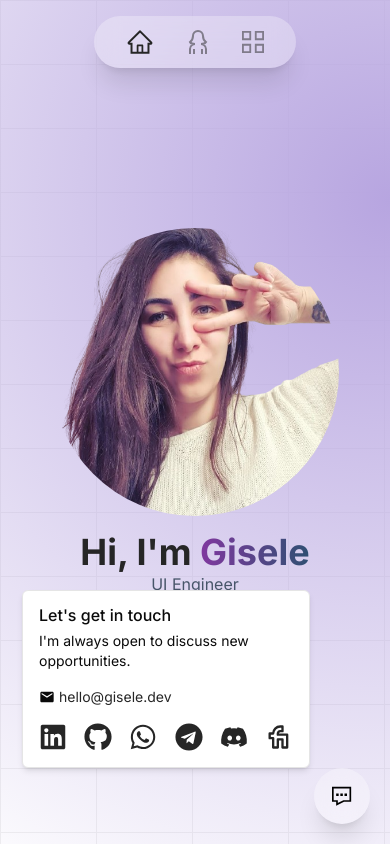
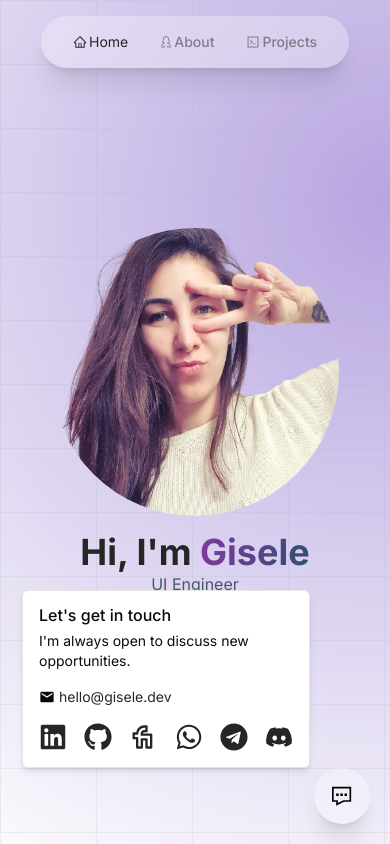
Before and after one commit to gbspecapedra/portfolio, a Next.js app: page / in a window 390 px wide. Both pictures are taken after a click on the button 342 px from the left and 796 px from the top of the page. Built offline with nearby package versions, Linux system fonts and the light colour scheme.

Commit message:
fix: navbar & hero page & navigation

```diff
--- a/app/page.tsx
+++ b/app/(home)/page.tsx
@@ -1,16 +1,21 @@
-import { Hero, ContactButton, FloatingNavbar } from "@/components/index";
+import { ContactButton, Hero, Navbar } from "@/components/index";
+import { Metadata } from "next";
+
+export const metadata: Metadata = {
+  title: "Home | Gisele Pecapedra's portfolio",
+};
 
 export default function Home() {
   return (
-    <main className="h-dvh w-dvw max-h-screen max-w-7xl flex flex-col items-center justify-center overflow-hidden mx-auto">
+    <main className="h-dvh w-dvw min-h-screen max-w-7xl flex flex-col items-center justify-center mx-auto">
       <div className="absolute inset-0 -z-10 h-screen w-full bg-white bg-[linear-gradient(to_right,#f0f0f0_1px,transparent_1px),linear-gradient(to_bottom,#f0f0f0_1px,transparent_1px)] bg-[size:6rem_4rem]">
         <div className="absolute bottom-0 left-0 right-0 top-0 bg-[radial-gradient(circle_800px_at_100%_200px,#b7a5e0,transparent)]"></div>
       </div>
       <div className="h-full w-full flex">
-        <ContactButton />
-        <FloatingNavbar />
+        <Navbar isFloating />
         <Hero />
       </div>
+      <ContactButton />
     </main>
   );
 }
--- a/app/layout.tsx
+++ b/app/layout.tsx
@@ -6,8 +6,9 @@ import { cn } from "@/lib/utils";
 const inter = Inter({ subsets: ["latin"], variable: "--font-inter" });
 
 export const metadata: Metadata = {
-  title: "Gisele's Portfolio",
-  description: "UI Engineer",
+  title: "Gisele Pecapedra | UI Engineer & Designer",
+  description:
+    "Discover Gisele Pecapedra's portfolio, where innovative UI engineering meets sleek, modern design. Showcasing 8+ years of expertise in crafting user-focused web applications with cutting-edge technologies and a passion for clean, maintainable code.",
 };
 
 export default function RootLayout({
--- a/components/ContactButton.tsx
+++ b/components/ContactButton.tsx
@@ -8,8 +8,8 @@ import {
   FaTelegram,
   FaWhatsapp,
 } from "react-icons/fa";
-import Link from "next/link";
 import { TbBrandFiverr } from "react-icons/tb";
+import { CustomLink } from "./CustomLink";
 
 export const ContactButton = () => {
   return (
@@ -35,56 +35,42 @@ export const ContactButton = () => {
           </div>
           <div className="flex items-center space-x-1">
             <MdEmail />
-            <Link
-              href="mailto:hello@gisele.dev"
-              className="text-sm text-neutral-800 hover:text-accent"
-            >
-              hello@gisele.dev
-            </Link>
+            <CustomLink
+              title="hello@gisele.dev"
+              url="mailto:hello@gisele.dev"
+            />
           </div>
           <div className="flex items-center justify-between">
-            <Link
-              href="https://www.linkedin.com/in/gbspecapedra/"
+            <CustomLink
+              url="https://www.linkedin.com/in/gbspecapedra/"
+              icon={<FaLinkedin size={28} />}
               target="_blank"
-              className="text-neutral-800 hover:text-accent"
-            >
-              <FaLinkedin size={28} />
-            </Link>
-            <Link
-              href="https://github.com/gbspecapedra"
+            />
+            <CustomLink
+              url="https://github.com/gbspecapedra"
+              icon={<FaGithub size={28} />}
               target="_blank"
-              className="text-neutral-800 hover:text-accent"
-            >
-              <FaGithub size={28} />
-            </Link>
-            <Link
-              href="https://wa.link/q1y70s"
+            />
+            <CustomLink
+              url="https://www.fiverr.com/pe/VY7g4re"
+              icon={<TbBrandFiverr size={28} />}
               target="_blank"
-              className="text-neutral-800 hover:text-accent"
-            >
-              <FaWhatsapp size={28} />
-            </Link>
-            <Link
-              href="https://t.me/gbspecapedra"
+            />
+            <CustomLink
+              url="https://wa.link/q1y70s"
+              icon={<FaWhatsapp size={28} />}
               target="_blank"
-              className="text-neutral-800 hover:text-accent"
-            >
-              <FaTelegram size={28} />
-            </Link>
-            <Link
-              href="https://discord.com/users/gbspecapedra"
+            />
+            <CustomLink
+              url="https://t.me/gbspecapedra"
+              icon={<FaTelegram size={28} />}
               target="_blank"
-              className="text-neutral-800 hover:text-accent"
-            >
-              <FaDiscord size={28} />
-            </Link>
-            <Link
-              href="https://www.fiverr.com/pe/VY7g4re"
+            />
+            <CustomLink
+              url="https://discord.com/users/gbspecapedra"
+              icon={<FaDiscord size={28} />}
               target="_blank"
-              className="text-neutral-800 hover:text-accent"
-            >
-              <TbBrandFiverr size={28} />
-            </Link>
+            />
           </div>
         </div>
       </PopoverContent>
--- /dev/null
+++ b/components/CustomLink.tsx
@@ -0,0 +1,29 @@
+import Link from "next/link";
+
+export const CustomLink = ({
+  url,
+  icon,
+  title,
+  target,
+  rel,
+  className,
+}: {
+  url: string;
+  icon?: React.ReactNode;
+  title?: string;
+  target?: string;
+  rel?: string;
+  className?: string;
+}) => {
+  return (
+    <Link
+      href={url}
+      target={target}
+      rel={rel}
+      className={`flex items-center space-x-0.5 text-neutral-800 hover:text-accent hover:underline ${className}`}
+    >
+      {icon && <span>{icon}</span>}
+      {title && <span className="text-sm">{title}</span>}
+    </Link>
+  );
+};
--- a/components/FloatingNavbar.tsx
+++ /dev/null
@@ -1,45 +0,0 @@
-import Link from "next/link";
-import React from "react";
-import { AiOutlineHome } from "react-icons/ai";
-import { GrProjects, GrUserFemale } from "react-icons/gr";
-import { Button } from "./ui";
-
-export const FloatingNavbar = () => {
-  return (
-    <nav className="absolute top-0 left-1/2 transform -translate-x-1/2 flex items-center justify-center bg-white/30 backdrop-blur-md shadow-xl rounded-full py-1.5 px-8 mt-4 space-x-8">
-      <Link
-        href="/"
-        className="text-neutral-800 hover:text-accent hover:underline"
-      >
-        <span className="block sm:hidden">
-          <AiOutlineHome size={28} />
-        </span>
-        <span className="hidden text-sm sm:block">Home</span>
-      </Link>
-
-      <Button variant="link" disabled className="m-0 p-0">
-        <Link
-          href="/about"
-          className="text-neutral-800 hover:text-accent hover:underline"
-        >
-          <span className="block sm:hidden">
-            <GrUserFemale size={24} />
-          </span>
-          <span className="hidden text-sm sm:block">About</span>
-        </Link>
-      </Button>
-
-      <Button variant="link" disabled className="m-0 p-0">
-        <Link
-          href="/projects"
-          className="text-neutral-800 hover:text-accent hover:underline"
-        >
-          <span className="block sm:hidden">
-            <GrProjects size={22} />
-          </span>
-          <span className="hidden text-sm sm:block">Projects</span>
-        </Link>
-      </Button>
-    </nav>
-  );
-};
--- a/components/Hero.tsx
+++ b/components/Hero.tsx
@@ -2,16 +2,16 @@
 
 import Image from "next/image";
 import Link from "next/link";
-import HeroImage from "./../public/hero.png";
 import { Button } from "./ui";
 import { FaGithub, FaLinkedin } from "react-icons/fa";
+import { CustomLink } from "./CustomLink";
 
 export const Hero = () => {
   return (
     <div className="flex flex-col items-center justify-center gap-4 w-full pt-16 sm:flex-row-reverse sm:pt-0">
       <div className="relative w-72 h-72 md:w-96 md:h-96 lg:w-[600px] lg:h-[600px] select-none">
         <Image
-          src={HeroImage}
+          src="/assets/images/hero.png"
           alt="hero"
           fill
           className="rounded-full select-none pointer-events-none"
@@ -28,20 +28,16 @@ export const Hero = () => {
           </div>
         </div>
         <div className="flex space-x-2 pt-2">
-          <Link
-            href="https://www.linkedin.com/in/gbspecapedra/"
+          <CustomLink
+            url="https://www.linkedin.com/in/gbspecapedra/"
+            icon={<FaLinkedin size={28} />}
             target="_blank"
-            className="text-neutral-800 hover:text-accent"
-          >
-            <FaLinkedin size={28} />
-          </Link>
-          <Link
-            href="https://github.com/gbspecapedra"
+          />
+          <CustomLink
+            url="https://github.com/gbspecapedra"
+            icon={<FaGithub size={28} />}
             target="_blank"
-            className="text-neutral-800 hover:text-accent"
-          >
-            <FaGithub size={28} />
-          </Link>
+          />
         </div>
         <div className="flex pt-2">
           <Button
@@ -50,7 +46,7 @@ export const Hero = () => {
             asChild
           >
             <Link
-              href="/files/GiselePecapedraResume.pdf"
+              href="assets/files/GiselePecapedraResume.pdf"
               target="_blank"
               rel="noopener noreferrer"
             >
--- /dev/null
+++ b/components/Navbar.tsx
@@ -0,0 +1,47 @@
+"use client";
+
+import { usePathname } from "next/navigation";
+import { AiOutlineCode, AiOutlineHome } from "react-icons/ai";
+import { GrUserFemale } from "react-icons/gr";
+import { Button } from "./ui";
+import { CustomLink } from "@/components/index";
+
+export const Navbar = ({ isFloating = false }: { isFloating?: boolean }) => {
+  const pathname = usePathname();
+
+  return (
+    <nav
+      className={`flex items-center justify-center backdrop-blur-md shadow-xl py-1.5 px-8 space-x-8 ${
+        isFloating
+          ? "absolute top-0 left-1/2 transform -translate-x-1/2 bg-white/30 rounded-full mt-4"
+          : "w-full bg-transparent h-14"
+      }`}
+    >
+      <CustomLink
+        url="/"
+        title="Home"
+        icon={<AiOutlineHome size={14} />}
+        className={`${
+          pathname === "/"
+            ? "text-accent hover:no-underline"
+            : "text-neutral-800"
+        }`}
+      />
+      <Button variant="link" disabled className="m-0 p-0">
+        <CustomLink
+          url="/about"
+          title="About"
+          icon={<GrUserFemale size={12} />}
+        />
+      </Button>
+
+      <Button variant="link" disabled className="m-0 p-0">
+        <CustomLink
+          url="/projects"
+          title="Projects"
+          icon={<AiOutlineCode size={14} />}
+        />
+      </Button>
+    </nav>
+  );
+};
--- a/components/index.ts
+++ b/components/index.ts
@@ -1,3 +1,4 @@
 export { Hero } from "./Hero";
 export { ContactButton } from "./ContactButton";
-export { FloatingNavbar } from "./FloatingNavbar";
+export { CustomLink } from "./CustomLink";
+export { Navbar } from "./Navbar";
```
Also changed, not shown: public/assets/images/hero.png (renamed from public/hero.png), 1 other file (tests, documents, lock files or other folders).
